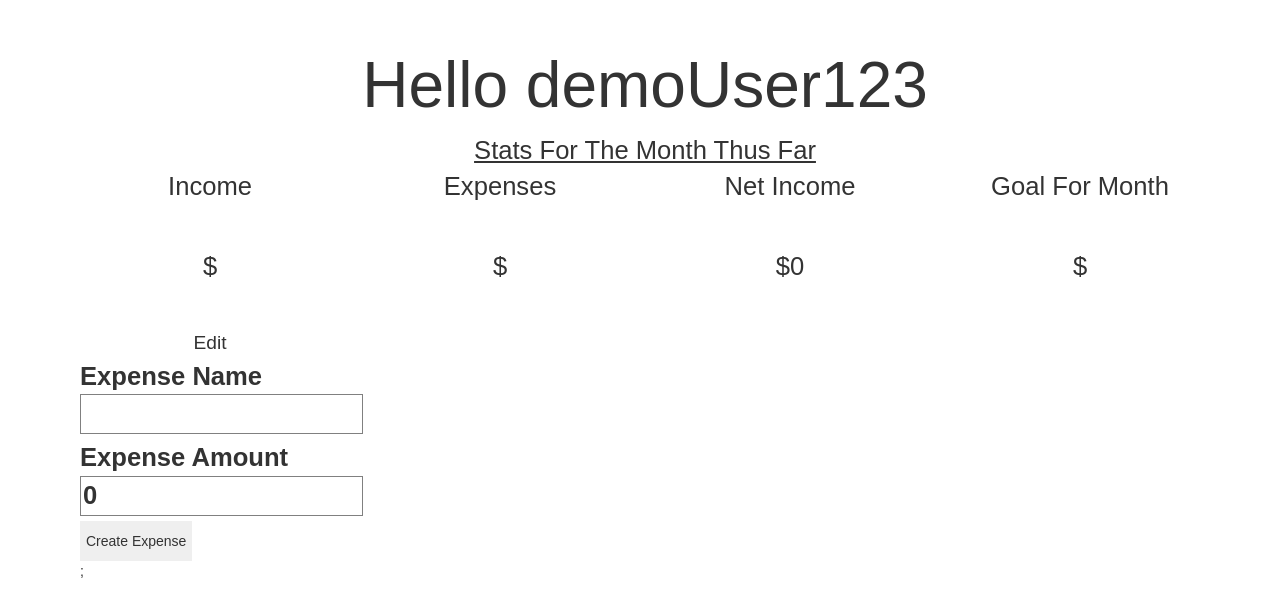
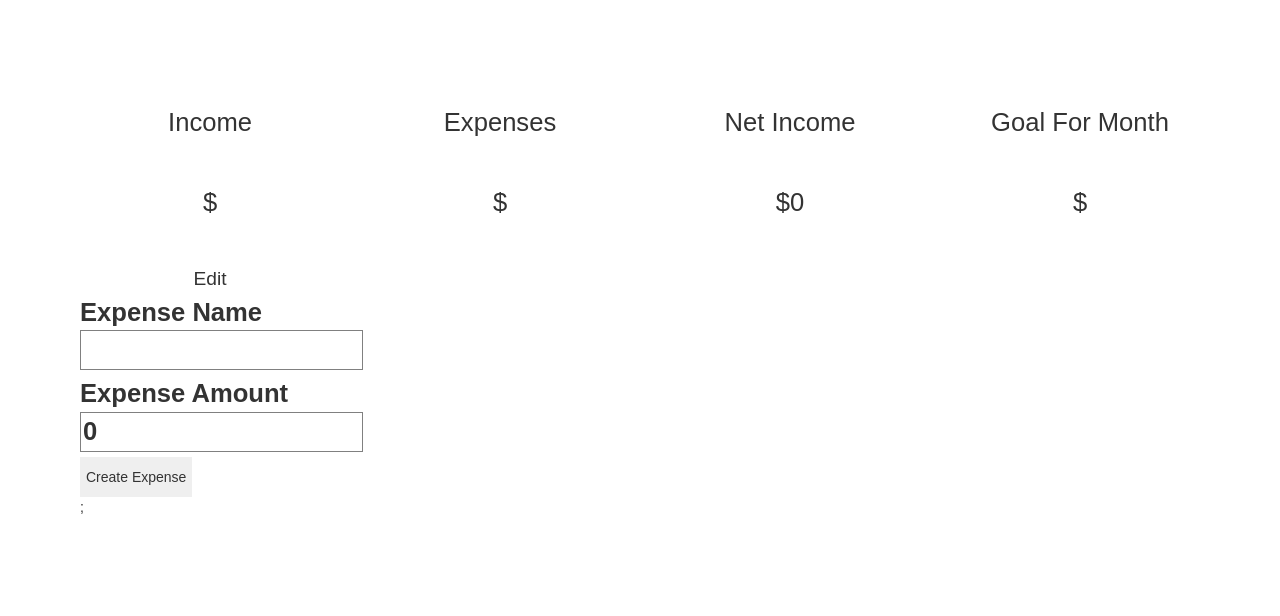
Before and after one commit to bryanguillen/virtual-bookkeeper, a React (Create React App) app in the folder client/: page / in a window 1280 px wide. Shown: the part 102-718 px from the top of the page. Built offline with nearby package versions, Linux system fonts and the light colour scheme; no server answers.

Commit message:
remove greeting component

```diff
--- a/client/src/components/App.js
+++ b/client/src/components/App.js
@@ -1,17 +1,15 @@
-import React, { Component } from 'react';
+import React from 'react';
 import './styles/App.css';
-import Greetings from './Greetings';
 import UserStats from './UserStats';
 import ExpenseInput from './ExpenseInput';
-
-class App extends Component {
+//rename this to MainPage later on....
+class App extends React.Component {
   render() {
     return (
       <div className="outer">
           <div className="inner">
               <div className="container">
                 <div className="app-wrapper">
-                  <Greetings username={'demoUser123'} />
                   <UserStats />
                   <ExpenseInput />
                 </div>
```
